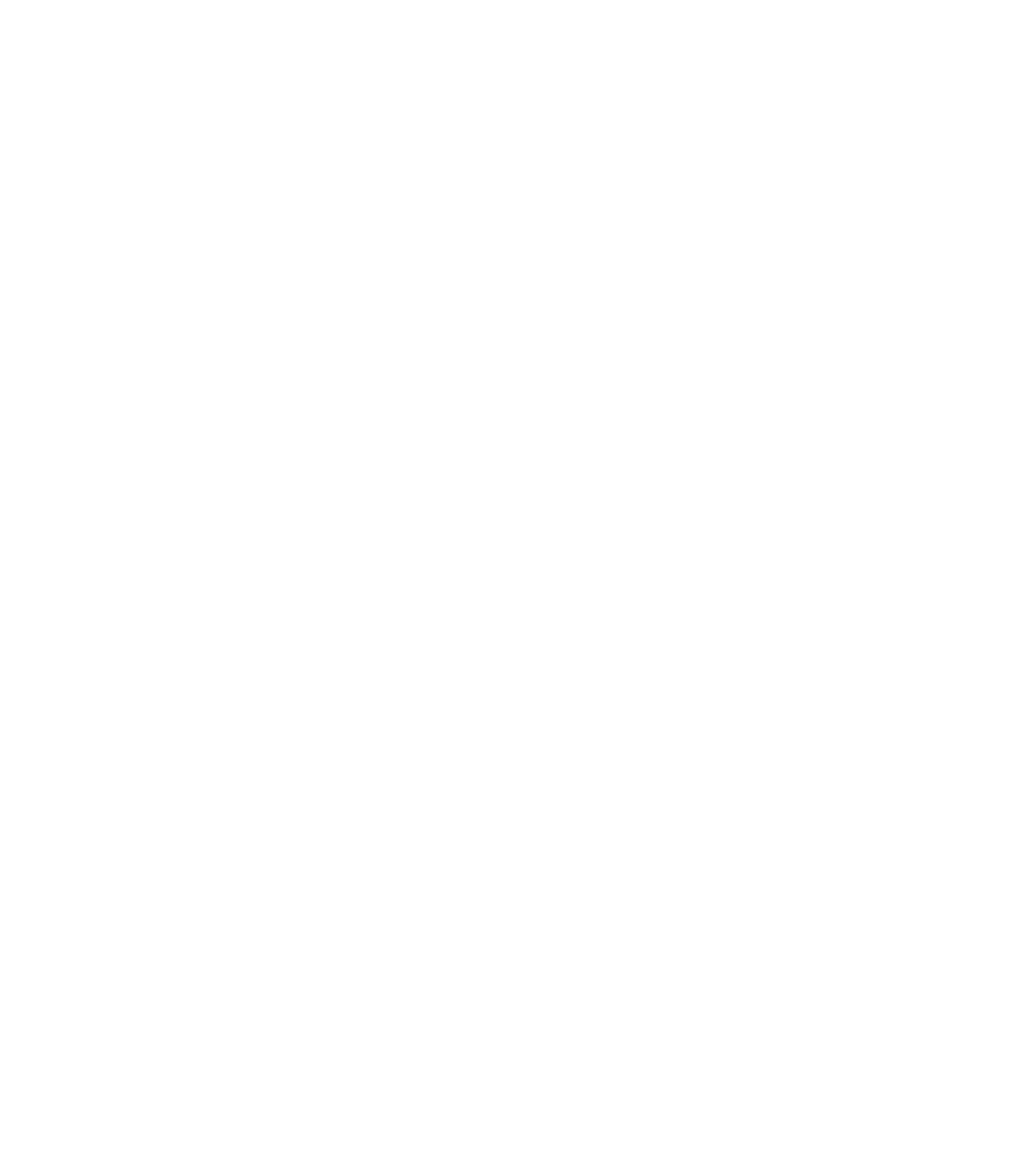
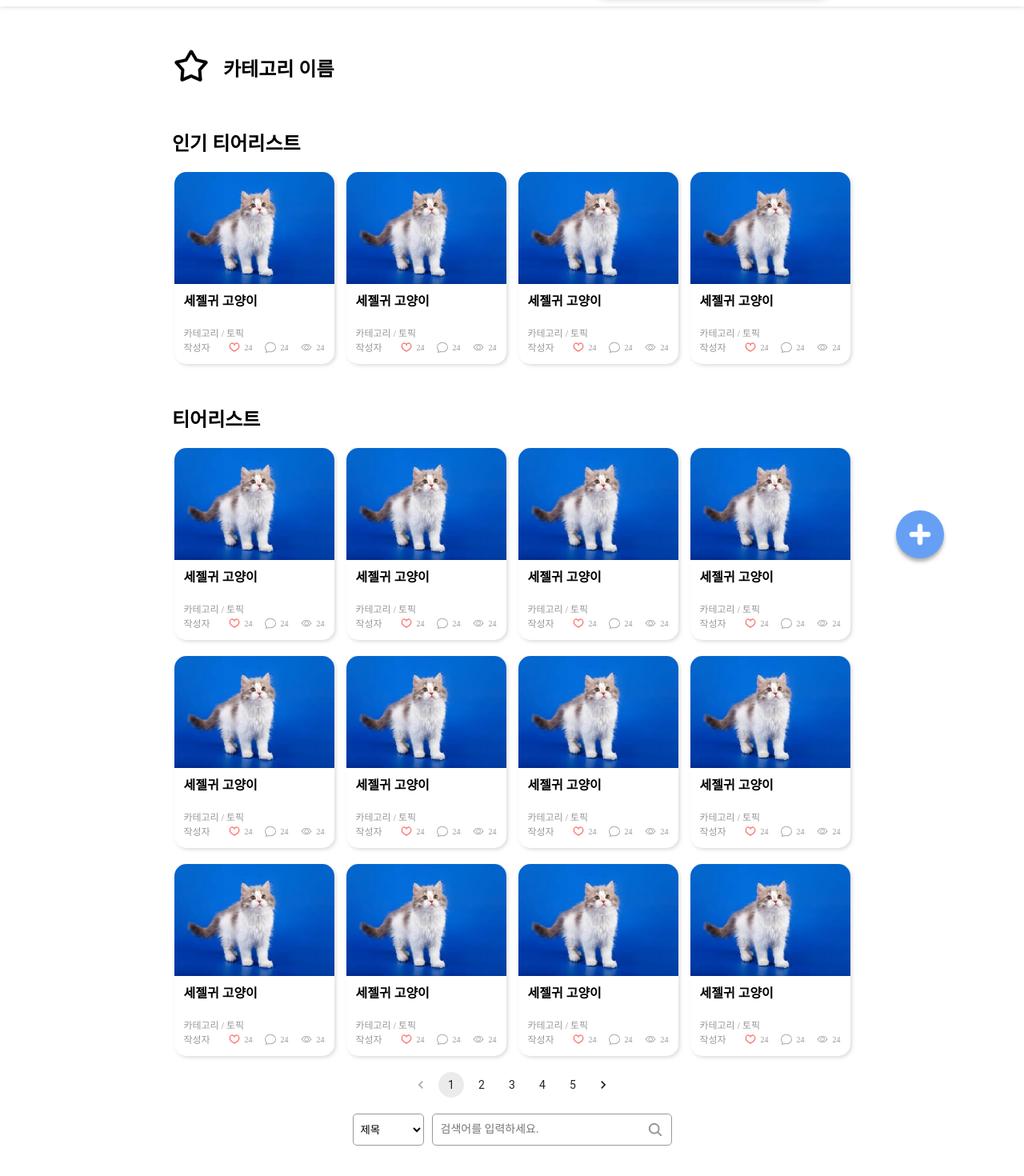
Before and after one commit to tierlist-projects/tierlist-frontend, a React (Create React App) app: page /tierlist/1 in a window 1280 px wide. Before the commit this address had no page. Shown: the part 52-1522 px from the top of the page at 80% size. Before the commit the page ends 800 px from the top, so only its background shows below. Built offline with nearby package versions, Linux system fonts and the light colour scheme; a web font is replaced by a local one.

Commit message:
feat(tierlist-read): 인기 티어리스트, 티어리스트 화면 구성
- 카테고리 즐겨찾기
- MUI 페이지네이션 이용
- 검색

```diff
--- a/package.json
+++ b/package.json
@@ -6,6 +6,7 @@
     "@craco/craco": "^7.1.0",
     "@emotion/react": "^11.11.4",
     "@emotion/styled": "^11.11.5",
+    "@mui/material": "^5.15.15",
     "@testing-library/jest-dom": "^5.14.1",
     "@testing-library/react": "^13.0.0",
     "@testing-library/user-event": "^13.2.1",
--- /dev/null
+++ b/src/pages/ListPage.tsx
@@ -0,0 +1,80 @@
+import React, { useCallback, useState } from 'react'
+import * as S from '@styles/tierlist/ListPage'
+import { images } from '@constants/images'
+import PostCard from '@components/common/PostCard'
+import Pagination from '@mui/material/Pagination'
+
+const ListPage = () => {
+  const [page, setPage] = useState(1)
+  const onChangePage = useCallback(
+    (event: React.ChangeEvent<unknown>, value: number) => {
+      if (value === undefined) return
+      console.log(value)
+
+      setPage(value)
+    },
+    [],
+  )
+
+  return (
+    <S.Container>
+      <S.TitleBlock>
+        <button type="button">
+          <img
+            src={images.common.favorites.emptyStar}
+            alt="즐겨찾기"
+            className="favorite"
+          />
+        </button>
+        <S.Title>카테고리 이름</S.Title>
+      </S.TitleBlock>
+      <S.TierlistBlock>
+        <S.Title>인기 티어리스트</S.Title>
+        <S.List>
+          <PostCard />
+          <PostCard />
+          <PostCard />
+          <PostCard />
+        </S.List>
+      </S.TierlistBlock>
+      <S.TierlistBlock>
+        <S.Title>티어리스트</S.Title>
+        <S.List>
+          <PostCard />
+          <PostCard />
+          <PostCard />
+          <PostCard />
+          <PostCard />
+          <PostCard />
+          <PostCard />
+          <PostCard />
+          <PostCard />
+          <PostCard />
+          <PostCard />
+          <PostCard />
+        </S.List>
+        <S.BottomBlock>
+          <Pagination count={5} page={page} onChange={onChangePage} />
+          <S.TierlistSearch>
+            <select>
+              <option>제목</option>
+              <option>내용</option>
+              <option>내용+제목</option>
+            </select>
+            <S.SearchBarContainer>
+              <S.Search type="text" placeholder="검색어를 입력하세요." />
+              <button type="button">
+                <img
+                  src={images.common.searchBar.search}
+                  alt="티어리스트 검색"
+                />
+              </button>
+            </S.SearchBarContainer>
+          </S.TierlistSearch>
+        </S.BottomBlock>
+      </S.TierlistBlock>
+    </S.Container>
+  )
+}
+
+export default ListPage
--- a/src/routers/RootRouter.tsx
+++ b/src/routers/RootRouter.tsx
@@ -5,6 +5,7 @@ import MainPage from 'pages/MainPage'
 import SignUpPage from 'pages/SignUpPage'
 import MyPage from 'pages/MyPage'
 import TierlistModifyPage from 'pages/TierlistModifyPage'
+import ListPage from 'pages/ListPage'
 
 const RootRouter = () => {
   return (
@@ -15,6 +16,7 @@ const RootRouter = () => {
           <Route path="/sign-up" element={<SignUpPage />} />
           <Route path="/mypage" element={<MyPage />} />
           <Route path="/tierlist-modify/:id" element={<TierlistModifyPage />} />
+          <Route path="/tierlist/:categoryId" element={<ListPage />} />
         </Route>
       </Routes>
     </BrowserRouter>
--- /dev/null
+++ b/src/styles/tierlist/ListPage.tsx
@@ -0,0 +1,85 @@
+import { colors } from '@constants/colors'
+import styled from '@emotion/styled'
+
+export const Container = styled.div`
+  width: 850px;
+  display: flex;
+  flex-direction: column;
+  justify-content: center;
+  gap: 50px;
+`
+
+export const TitleBlock = styled.div`
+  display: flex;
+  align-items: center;
+  gap: 16px;
+  .favorite {
+    width: 48px;
+    height: 48px;
+  }
+`
+
+export const Title = styled.p`
+  font-size: 24px;
+  font-weight: bold;
+`
+
+export const TierlistBlock = styled.div`
+  width: 100%;
+  display: flex;
+  flex-direction: column;
+  gap: 20px;
+`
+
+export const List = styled.div`
+  display: grid;
+  grid-template-columns: repeat(4, 1fr);
+  column-gap: 10px;
+  row-gap: 20px;
+  place-items: center;
+`
+
+export const BottomBlock = styled.div`
+  display: flex;
+  flex-direction: column;
+  align-items: center;
+  justify-content: center;
+  gap: 20px;
+`
+
+export const TierlistSearch = styled.div`
+  display: flex;
+  gap: 10px;
+
+  select {
+    border-radius: 5px;
+    border: 1px solid ${colors.grey.primary};
+    padding: 5px;
+  }
+`
+
+export const SearchBarContainer = styled.div`
+  width: 300px;
+  height: 40px;
+  border-radius: 5px;
+  display: flex;
+  align-items: center;
+  border: 1px solid ${colors.grey.primary};
+  padding: 10px;
+  button {
+    display: flex;
+    align-items: center;
+    justify-content: center;
+    img {
+      width: 20px;
+      height: 20px;
+    }
+  }
+`
+
+export const Search = styled.input`
+  width: 100%;
+  height: 100%;
+  font-size: 14px;
+  margin-right: 10px;
+`
```
Also changed, not shown: 1 other file (tests, documents, lock files or other folders).
